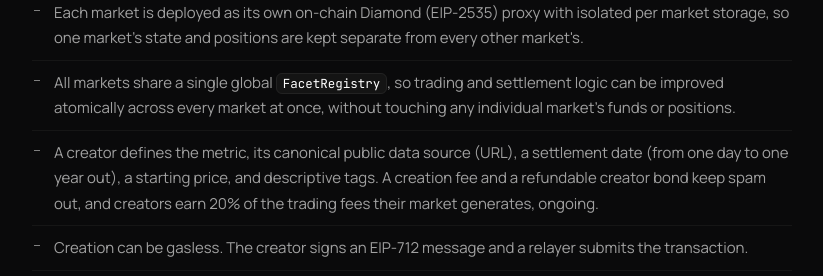
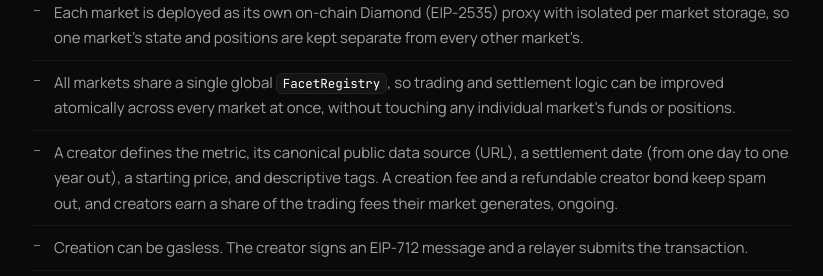
Before and after one commit to SayidwithDexextra/GlobalRiskExchange, a Next.js app: page /whitepaper in a window 1280 px wide. Shown: the part 6740-7016 px from the top of the page, without its empty margins (312-1135 px from the left). Built offline with nearby package versions, Linux system fonts and the light colour scheme; no server answers.

Commit message:
Whitepaper: remove creator share %

```diff
--- a/src/app/whitepaper/page.tsx
+++ b/src/app/whitepaper/page.tsx
@@ -273,7 +273,7 @@ export default function WhitepaperPage() {
         <li>Creation runs through a guided Market Creation Wizard (metric, then trading configuration, then settlement and oracle configuration, then review and deploy), with an AI assistant that validates the metric and suggests a fair starting price.</li>
         <li>Each market is deployed as its own on-chain Diamond (EIP-2535) proxy with isolated per market storage, so one market's state and positions are kept separate from every other market's.</li>
         <li>All markets share a single global <code>FacetRegistry</code>, so trading and settlement logic can be improved atomically across every market at once, without touching any individual market's funds or positions.</li>
-        <li>A creator defines the metric, its canonical public data source (URL), a settlement date (from one day to one year out), a starting price, and descriptive tags. A creation fee and a refundable creator bond keep spam out, and creators earn 20% of the trading fees their market generates, ongoing.</li>
+        <li>A creator defines the metric, its canonical public data source (URL), a settlement date (from one day to one year out), a starting price, and descriptive tags. A creation fee and a refundable creator bond keep spam out, and creators earn a share of the trading fees their market generates, ongoing.</li>
         <li>Creation can be gasless. The creator signs an EIP-712 message and a relayer submits the transaction.</li>
         </ul>
         <div className='pull'>Markets are scalar futures, not binary bets. A business takes a continuous position on how high or how low a real economic variable will settle, which is exactly the shape of a genuine hedge.</div>
```
